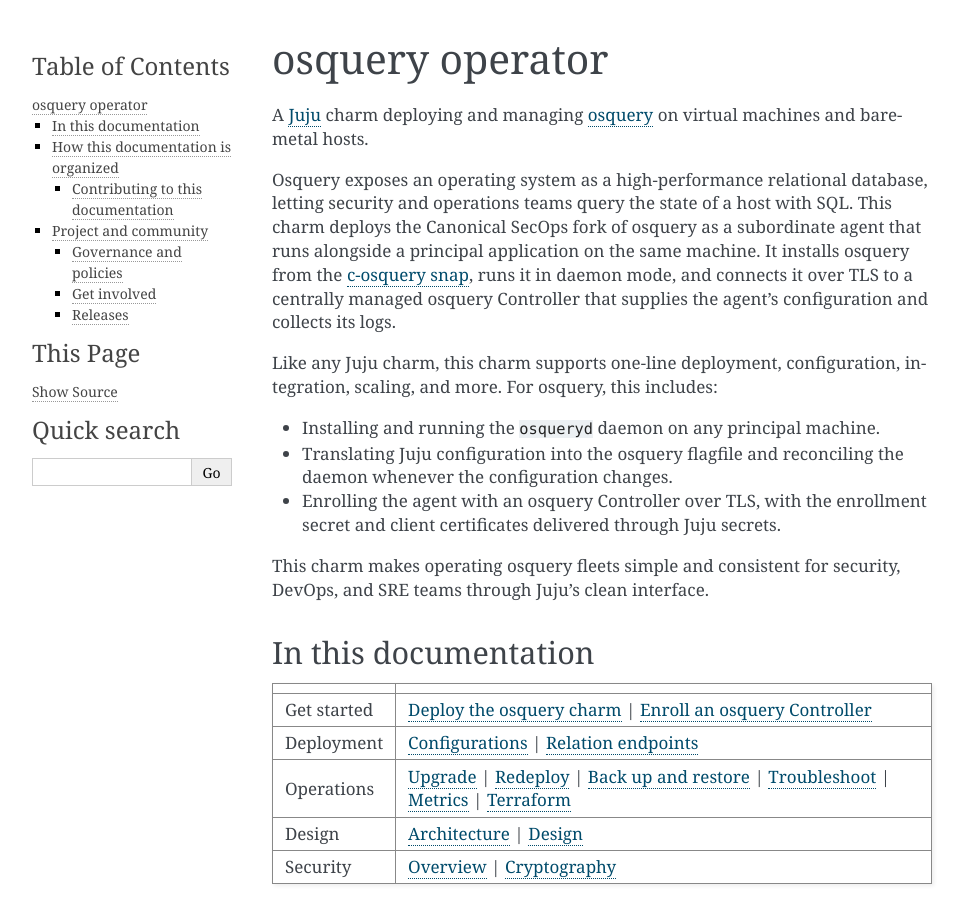
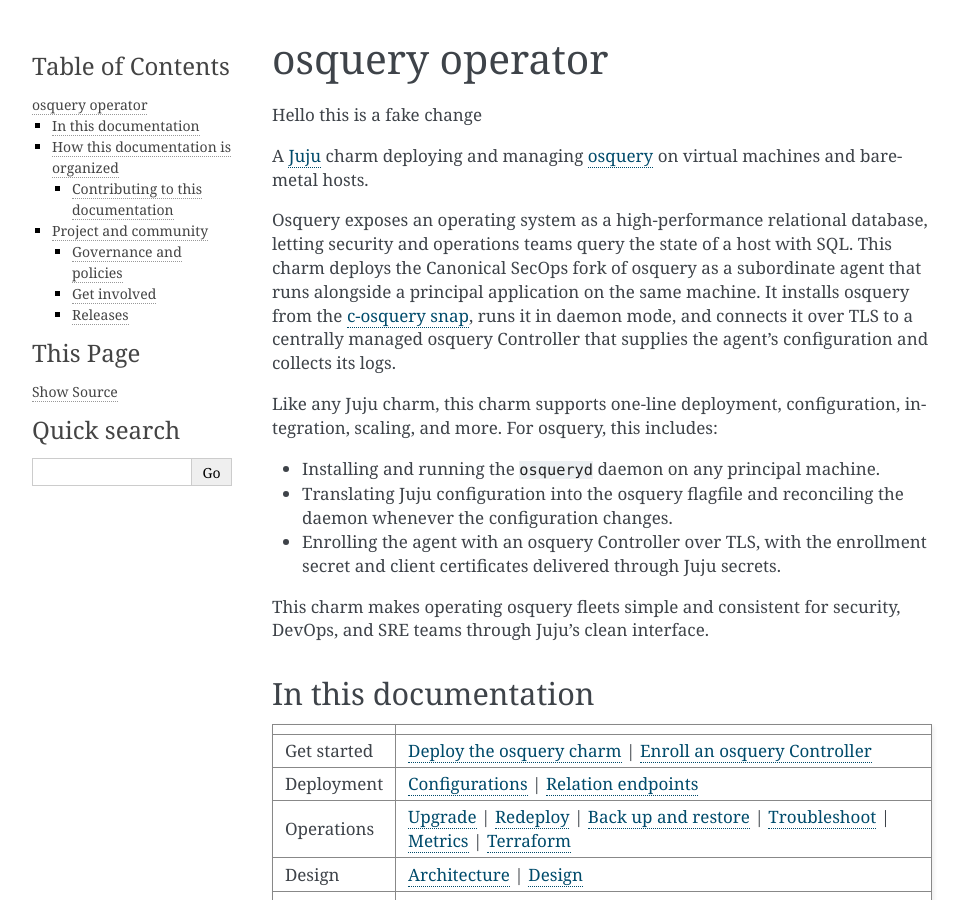
Before and after one commit to canonical/osquery-operator, a Sphinx documentation site: the page built from docs/index.rst, in a window 1280 px wide and 900 px high. Shown: the whole window, without its empty margins (148-1112 px from the left). Built offline with Sphinx 7.4.7, drawn with Linux system fonts in a browser that asks for light colours; comment, search, counter and statistics services are not loaded.

Commit message:
docs(test): fake change to test PR preview

```diff
--- a/docs/index.rst
+++ b/docs/index.rst
@@ -7,6 +7,8 @@
 
 osquery operator
 ================
+
+Hello this is a fake change
 
 .. vale Canonical.007-Headings-sentence-case = YES
 
```
